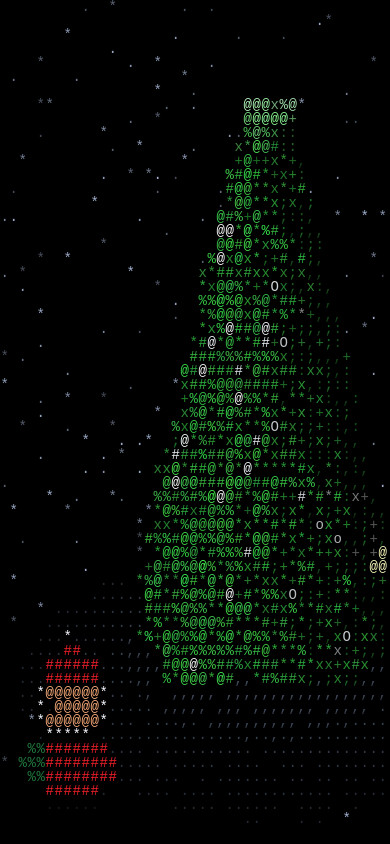
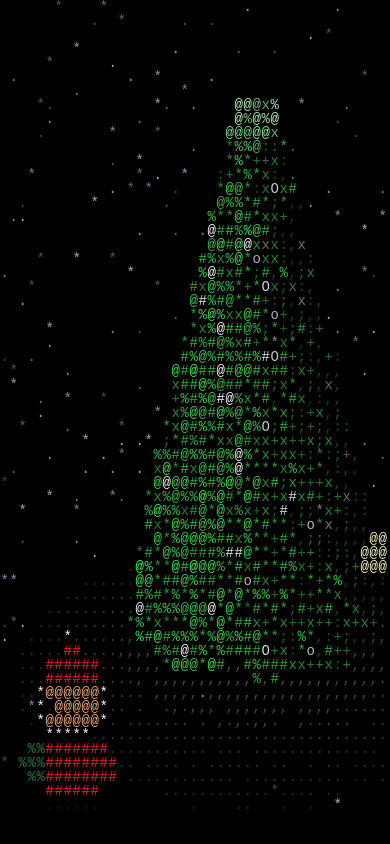
Before and after one commit to Fadhlijeu/tata-christmast, a plain HTML site: page index.html in a window 390 px wide. Drawn offline with Linux system fonts and the light colour scheme.

Commit message:
Keep mobile tree fully inside the viewport

```diff
--- a/index.html
+++ b/index.html
@@ -310,8 +310,8 @@ function resize(){
   cols=Math.max(1,Math.floor(logicalW/CW));
   rows=Math.max(1,Math.floor(logicalH/CH));
   aspect=mobile?.90:CW/CH;
-  SCALE_Y=mobile?16:20.5;
-  TREE_CENTER_X=mobile?.68:.66;
+  SCALE_Y=mobile?Math.min(16,cols*.36):20.5;
+  TREE_CENTER_X=mobile?.65:.66;
   dpr=Math.min(window.devicePixelRatio||1,2);
   canvas.width=Math.round(logicalW*dpr);
   canvas.height=Math.round(logicalH*dpr);
```
